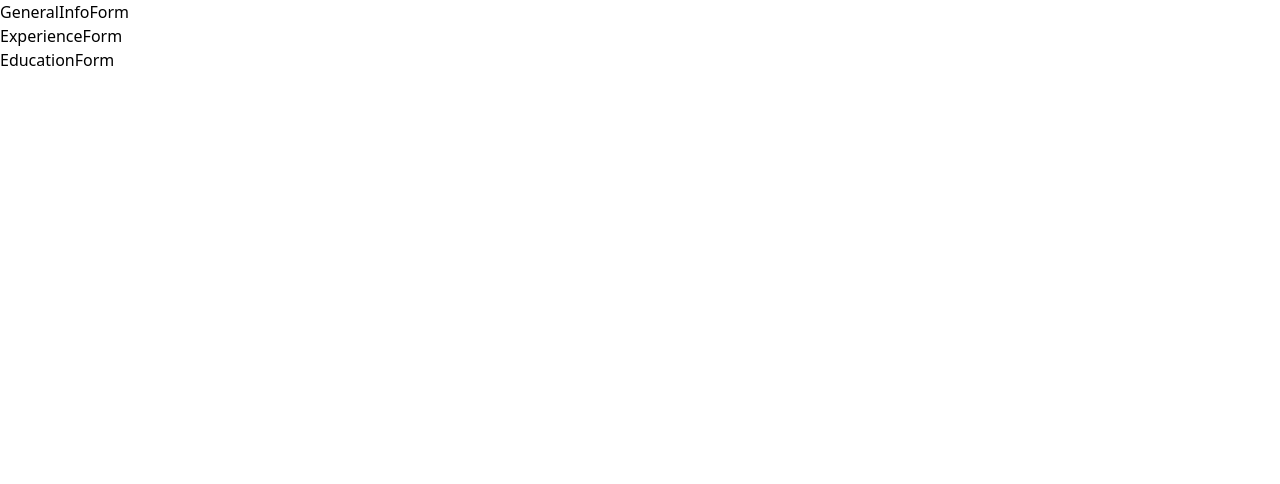
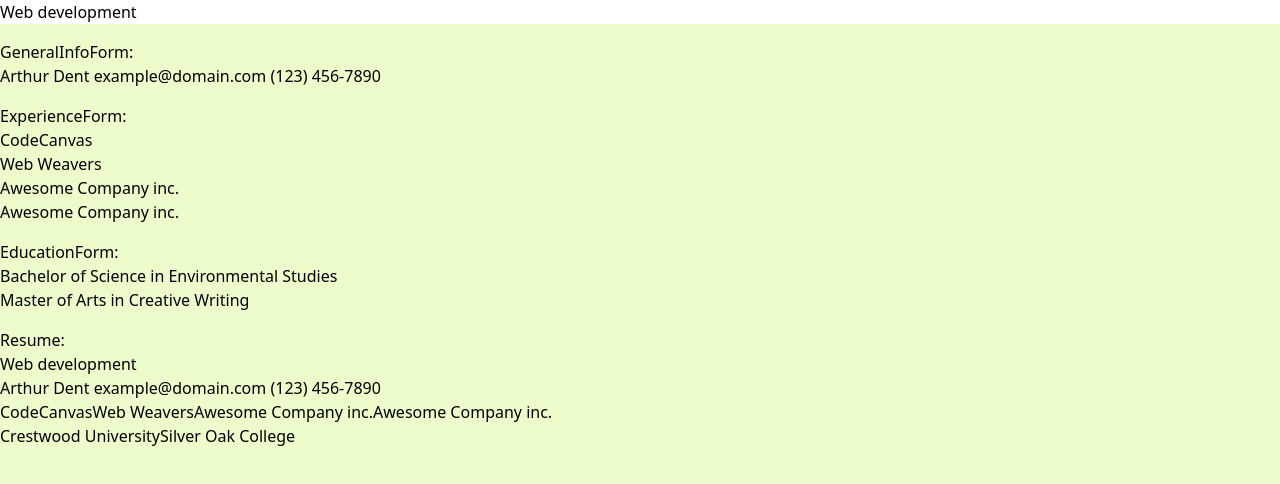
Before and after one commit to Kreoniz/cv-application, a React (Vite) app: page / in a window 1280 px wide. Shown: the top 484 px of the page. Built offline with nearby package versions, Linux system fonts and the light colour scheme.

Commit message:
feat: add basic layout and mock data

```diff
--- a/src/App.tsx
+++ b/src/App.tsx
@@ -1,13 +1,47 @@
+import { useState } from "react";
+
 import { GeneralInfoForm } from "./components/GeneralInfoForm";
 import { ExperienceForm } from "./components/ExperienceForm";
 import { EducationForm } from "./components/EducationForm";
+import { Resume } from "./components/Resume";
+import { IEducationItem, IExperienceItem, IGeneralInfo } from "./types";
+import { ResumeMockData } from "./mocks";
 
 export function App() {
+  const [title, setTitle] = useState(ResumeMockData.title);
+
+  const [generalInfo, setGeneralInfo] = useState<IGeneralInfo>(
+    ResumeMockData.generalInfo
+  );
+
+  const [experience, setExperience] = useState<IExperienceItem[]>(
+    ResumeMockData.jobList
+  );
+
+  const [education, setEducation] = useState<IEducationItem[]>(
+    ResumeMockData.educationList
+  );
+
   return (
-    <div>
-      <GeneralInfoForm />
-      <ExperienceForm />
-      <EducationForm />
+    <div className="w-screen h-screen bg-lime-100 flex flex-col gap-4">
+      <input
+        type="text"
+        value={title}
+        onChange={(e) => setTitle(e.target.value)}
+      />
+
+      <GeneralInfoForm data={generalInfo} setData={setGeneralInfo} />
+
+      <ExperienceForm data={experience} setData={setExperience} />
+
+      <EducationForm data={education} setData={setEducation} />
+
+      <Resume
+        title={title}
+        generalInfo={generalInfo}
+        experience={experience}
+        education={education}
+      />
     </div>
   );
 }
--- a/src/components/EducationForm.tsx
+++ b/src/components/EducationForm.tsx
@@ -1,3 +1,20 @@
-export function EducationForm() {
-  return <div>EducationForm</div>;
+import { IEducationItem } from "../types";
+
+export function EducationForm({
+  data,
+  setData,
+}: {
+  data: IEducationItem[];
+  setData: (value: IEducationItem[]) => void;
+}) {
+  return (
+    <div>
+      EducationForm:
+      <div>
+        {data.map((item) => (
+          <div>{item.title}</div>
+        ))}
+      </div>
+    </div>
+  );
 }
--- a/src/components/ExperienceForm.tsx
+++ b/src/components/ExperienceForm.tsx
@@ -1,3 +1,20 @@
-export function ExperienceForm() {
-  return <div>ExperienceForm</div>;
+import { IExperienceItem } from "../types";
+
+export function ExperienceForm({
+  data,
+  setData,
+}: {
+  data: IExperienceItem[];
+  setData: (value: IExperienceItem[]) => void;
+}) {
+  return (
+    <div>
+      ExperienceForm:
+      <div>
+        {data.map((item) => (
+          <div>{item.companyName}</div>
+        ))}
+      </div>
+    </div>
+  );
 }
--- a/src/components/GeneralInfoForm.tsx
+++ b/src/components/GeneralInfoForm.tsx
@@ -1,3 +1,18 @@
-export function GeneralInfoForm() {
-  return <div>GeneralInfoForm</div>;
+import { IGeneralInfo } from "../types";
+
+export function GeneralInfoForm({
+  data,
+  setData,
+}: {
+  data: IGeneralInfo;
+  setData: (value: IGeneralInfo) => void;
+}) {
+  return (
+    <div>
+      GeneralInfoForm:
+      <div>
+        {data.name} {data.email} {data.phone}
+      </div>
+    </div>
+  );
 }
--- a/src/components/Resume.tsx
+++ b/src/components/Resume.tsx
@@ -1,3 +1,25 @@
-export function Resume() {
-  return <div>Resume</div>;
+import { IEducationItem, IExperienceItem, IGeneralInfo } from "../types";
+
+export function Resume({
+  title,
+  generalInfo,
+  experience,
+  education,
+}: {
+  title: string;
+  generalInfo: IGeneralInfo;
+  experience: IExperienceItem[];
+  education: IEducationItem[];
+}) {
+  return (
+    <div>
+      Resume:
+      <h1>{title}</h1>
+      <div>
+        {generalInfo.name} {generalInfo.email} {generalInfo.phone}
+      </div>
+      <div>{experience.map((item) => item.companyName)}</div>
+      <div>{education.map((item) => item.schoolName)}</div>
+    </div>
+  );
 }
--- /dev/null
+++ b/src/mocks/index.ts
@@ -0,0 +1,65 @@
+export const ResumeMockData = {
+  title: "Web development",
+
+  generalInfo: {
+    name: "Arthur Dent",
+    email: "example@domain.com",
+    phone: "(123) 456-7890",
+  },
+
+  educationList: [
+    {
+      id: 1,
+      schoolName: "Crestwood University",
+      title: "Bachelor of Science in Environmental Studies",
+      startDate: "15.08.2016",
+      endDate: "20.05.2020",
+    },
+    {
+      id: 2,
+      schoolName: "Silver Oak College",
+      title: "Master of Arts in Creative Writing",
+      startDate: "01.09.2018",
+      endDate: "15.06.2020",
+    },
+  ],
+
+  jobList: [
+    {
+      id: 1,
+      companyName: "CodeCanvas",
+      position: "Software Architect",
+      description:
+        "Led the design and implementation of scalable and efficient software architectures for remote development environments, ensuring alignment with business requirements and technical standards.",
+      startDate: "10.09.2022",
+      endDate: "Present",
+    },
+    {
+      id: 2,
+      companyName: "Web Weavers",
+      position: "Backend Developer",
+      description:
+        "Designed and implemented robust server-side applications using Node.js and PHP frameworks, ensuring high performance and responsiveness to requests from the front end.",
+      startDate: "03.05.2021",
+      endDate: "10.09.2022",
+    },
+    {
+      id: 3,
+      companyName: "Awesome Company inc.",
+      position: "Fullstack Developer",
+      description:
+        "Designed and developed end-to-end web applications, implementing both front-end and back-end components using JavaScript frameworks (React, Angular) and Node.js.",
+      startDate: "02.01.2021",
+      endDate: "03.05.2021",
+    },
+    {
+      id: 4,
+      companyName: "Awesome Company inc.",
+      position: "Frontend Developer",
+      description:
+        "Designed and implemented dynamic and responsive user interfaces using modern JavaScript frameworks such as React and Vue.js, enhancing user engagement and experience.",
+      startDate: "01.01.2021",
+      endDate: "02.01.2021",
+    },
+  ],
+};
--- /dev/null
+++ b/src/types/index.ts
@@ -0,0 +1,22 @@
+export interface IGeneralInfo {
+  name: string;
+  email: string;
+  phone: string;
+}
+
+export interface IExperienceItem {
+  id: number;
+  companyName: string;
+  position: string;
+  description: string;
+  startDate: string;
+  endDate: string;
+}
+
+export interface IEducationItem {
+  id: number;
+  schoolName: string;
+  title: string;
+  startDate: string;
+  endDate: string;
+}
```
